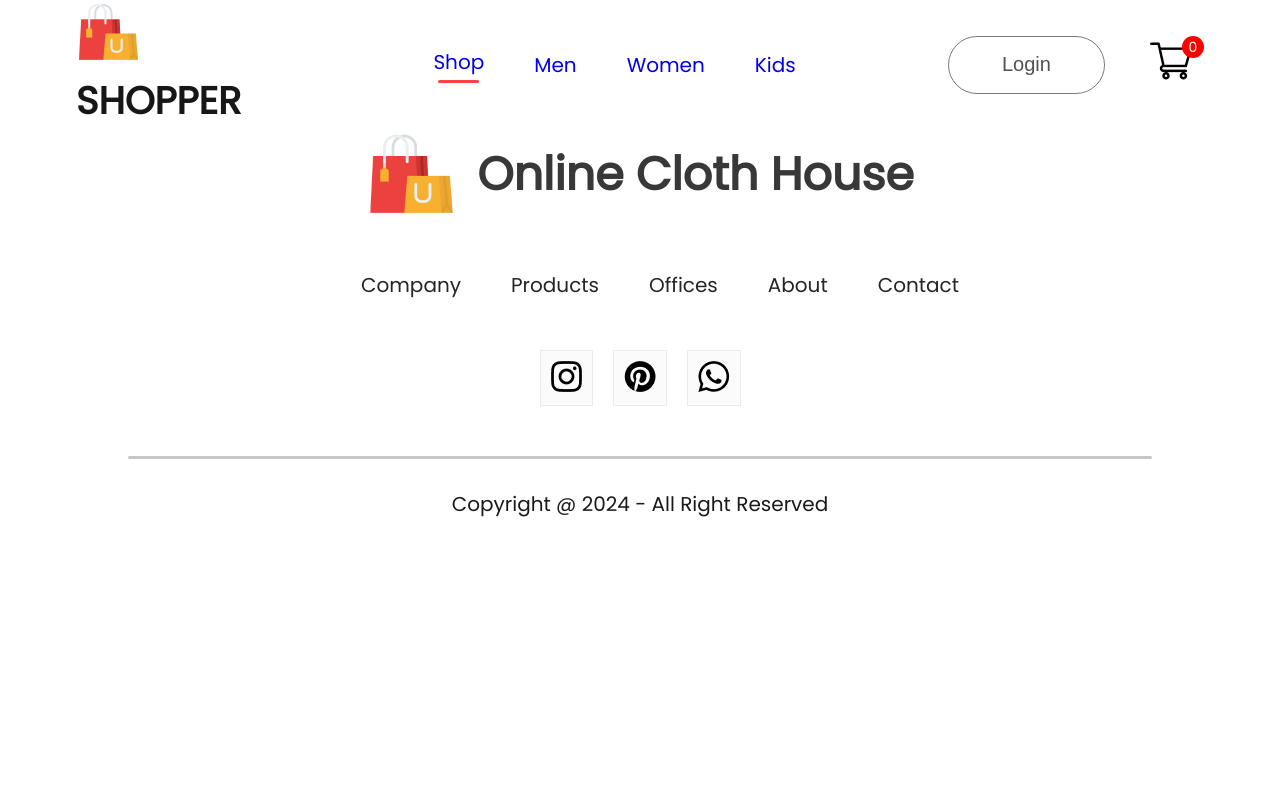
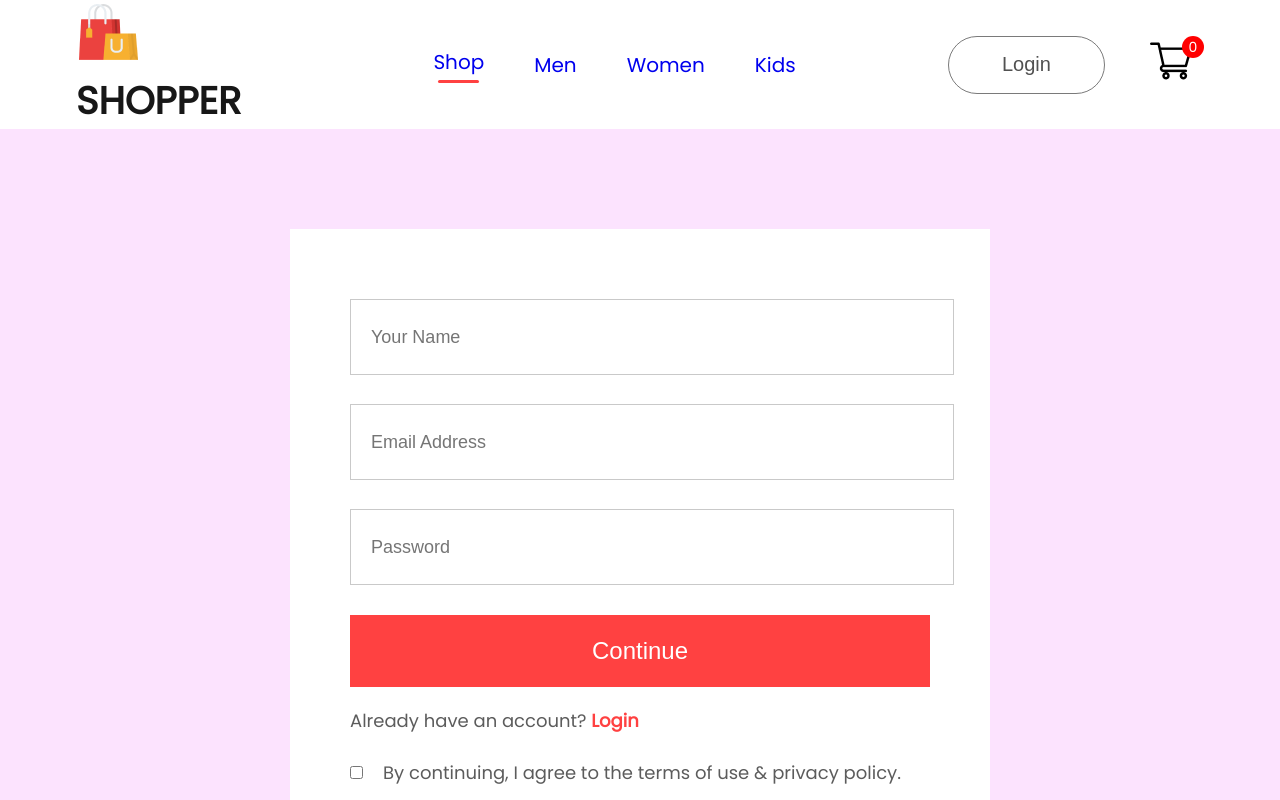
Before and after one commit to baized1245/Online-Cloth-Shop, a React (Vite) app in the folder frontend/: page /login in a window 1280 px wide. Shown: the top 800 px of the page. Built offline with nearby package versions, Linux system fonts and the light colour scheme.

Commit message:
Complete Loginsignup page

```diff
--- /dev/null
+++ b/frontend/src/Pages/CSS/LoginSignup.css
@@ -0,0 +1,61 @@
+.loginsignup{
+    width: 100%;
+    height: 80vh;
+    background: #fce3fe;
+    padding-top: 100px;
+}
+.loginsignup-container{
+    width: 580px;
+    height: 600px;
+    background: white;
+    margin: auto;
+    padding: 40px 60px;
+}
+.loginsignup-container h1{
+    margin: 20px 0px;
+}
+.loginsignup-fields{
+    display: flex;
+    flex-direction: column;
+    gap: 29px;
+    margin-top: 30px;
+}
+.loginsignup-fields input{
+    height: 72px;
+    width: 100%;
+    padding-left: 20px;
+    border: 1px solid #c9c9c9;
+    outline: none;
+    color: #5c5c5c;
+    font-size: 18px;
+}
+.loginsignup-container button{
+    width: 580px;
+    height: 72px;
+    color: white;
+    background: #ff4141;
+    margin-top: 30px;
+    border: none;
+    font-size: 24px;
+    font-weight: 500;
+    cursor: pointer;
+}
+.loginsignup-login{
+    margin-top: 20px;
+    color: #5c5c5c;
+    font-size: 18px;
+    font-weight: 500;
+}
+.loginsignup-login span{
+   color: #ff4141;
+   font-weight: 600;
+}
+.loginsignup-agree{
+    display: flex;
+    align-items: center;
+    margin-top: 25px;
+    gap: 20px;
+    color: #5c5c5c;
+    font-size: 18px;
+    font-weight: 500;
+}
--- a/frontend/src/Pages/LoginSignup.jsx
+++ b/frontend/src/Pages/LoginSignup.jsx
@@ -1,9 +1,23 @@
 import React from 'react';
+import './CSS/LoginSignup.css';
 
 const LoginSignup = () => {
     return (
-        <div>
-
+        <div className='loginsignup'>
+            <div className="loginsignup-container">
+                <h1></h1>
+                <div className="loginsignup-fields">
+                    <input type="text" placeholder='Your Name' />
+                    <input type="email" placeholder='Email Address' />
+                    <input type="password" placeholder='Password' />
+                </div>
+                <button>Continue</button>
+                <p className="loginsignup-login">Already have an account? <span>Login</span></p>
+                <div className="loginsignup-agree">
+                    <input type="checkbox" name='' id='' />
+                    <p>By continuing, I agree to the terms of use & privacy policy.</p>
+                </div>
+            </div>
         </div>
     );
 };
```
